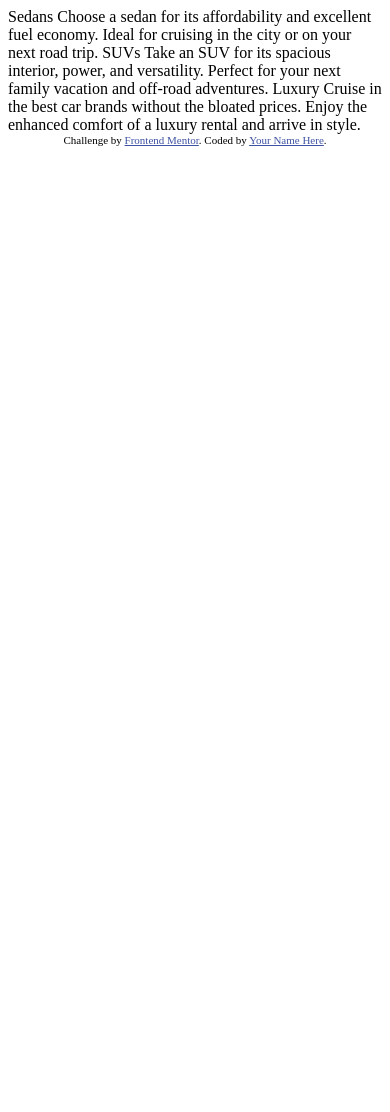
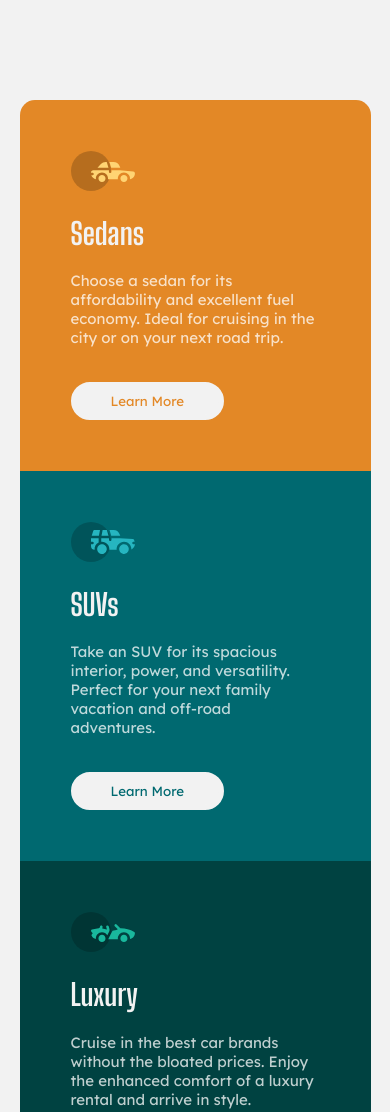
Before and after one commit to NOURisLIGHT/3-column-preview-card-component, a plain HTML site: page index.html in a window 390 px wide. Shown: the top 1112 px of the page. Before the commit the page ends 844 px from the top, so only its background shows below. Drawn offline with Linux system fonts and the light colour scheme.

Commit message:
mobile design done

```diff
--- /dev/null
+++ b/css/style.css
@@ -0,0 +1,70 @@
+:root {
+    --bright-org: hsl(31, 77%, 52%);
+    --dark-cyan: hsl(184, 100%, 22%);
+    --very-dark-cyan: hsl(179, 100%, 13%);
+    --paragraphs: hsla(0, 0%, 100%, 0.75);
+    --bg-head-button: hsl(0, 0%, 95%);
+}
+* {
+    box-sizing: border-box;
+    font-family: "Lexend Deca";
+    font-weight: 400;
+}
+body {
+    background-color: var(--bg-head-button);
+    font-size: 15px;
+    margin: 0;
+    position: relative;
+}
+.main-button {
+    margin: 20px 0 0;
+    border: 5px solid var(--bg-head-button);
+    background-color: var(--bg-head-button);
+    border-radius: 45px;
+    padding: 6px 35px;
+    text-transform: capitalize;
+}
+
+main {
+    margin: 100px auto;
+    width: 90%;
+    height: 1062px;
+    display: grid;
+    grid-template-rows: repeat(3, 1fr);
+}
+
+main .part1,
+main .part2,
+main .part3 {
+    padding: 51px;
+}
+main h1 {
+    color: var(--bg-head-button);
+    font-family: "Big Shoulders Display";
+    font-weight: 700;
+}
+main p {
+    color: var(--paragraphs);
+}
+main .part1 {
+    background-color: var(--bright-org);
+    border-top-left-radius: 15px;
+    border-top-right-radius: 15px;
+}
+main .part1 button {
+    color: var(--bright-org)
+}
+main .part2 {
+    background-color: var(--dark-cyan);
+}
+main .part2 button {
+    color: var(--dark-cyan)
+}
+main .part3 {
+    background-color: var(--very-dark-cyan);
+    border-bottom-left-radius: 15px;
+    border-bottom-right-radius: 15px;
+}
+main .part3 button {
+    color: var(--very-dark-cyan)
+}
--- a/index.html
+++ b/index.html
@@ -1,36 +1,79 @@
 <!DOCTYPE html>
 <html lang="en">
   <head>
-  <meta charset="UTF-8">
-  <meta name="viewport" content="width=device-width, initial-scale=1.0"> <!-- displays site properly based on user's device -->
+    <meta charset="UTF-8" />
+    <meta name="viewport" content="width=device-width, initial-scale=1.0" />
+    <!-- displays site properly based on user's device -->
 
-  <link rel="icon" type="image/png" sizes="32x32" href="./images/favicon-32x32.png">
+    <link rel="stylesheet" href="css/style.css" />
+    <link
+      rel="icon"
+      type="image/png"
+      sizes="32x32"
+      href="./images/favicon-32x32.png"
+    />
 
     <title>Frontend Mentor | 3-column preview card component</title>
 
+    <!-- Fonts -->
+    <link rel="preconnect" href="https://fonts.googleapis.com" />
+    <link rel="preconnect" href="https://fonts.gstatic.com" crossorigin />
+    <link
+      href="https://fonts.googleapis.com/css2?family=Lexend+Deca&display=swap"
+      rel="stylesheet"
+    />
+    <link
+      href="https://fonts.googleapis.com/css2?family=Big+Shoulders+Display:wght@700&display=swap"
+      rel="stylesheet"
+    />
+
     <!-- Feel free to remove these styles or customise in your own stylesheet 👍 -->
     <style>
-    .attribution { font-size: 11px; text-align: center; }
-    .attribution a { color: hsl(228, 45%, 44%); }
+      .attribution {
+        font-size: 11px;
+        text-align: center;
+      }
+      .attribution a {
+        color: hsl(228, 45%, 44%);
+      }
     </style>
   </head>
   <body>
-
-  Sedans
-  Choose a sedan for its affordability and excellent fuel economy. Ideal for cruising in the city
-  or on your next road trip.
-
-  SUVs
-  Take an SUV for its spacious interior, power, and versatility. Perfect for your next family vacation
-  and off-road adventures.
-
-  Luxury
-  Cruise in the best car brands without the bloated prices. Enjoy the enhanced comfort of a luxury
-  rental and arrive in style.
+    <main>
+      <div class="part1">
+        <div class="logo"><img src="images/icon-sedans.svg" alt="" /></div>
+        <h1>Sedans</h1>
+        <p>
+          Choose a sedan for its affordability and excellent fuel economy. Ideal
+          for cruising in the city or on your next road trip.
+        </p>
+        <button class="main-button">Learn more</button>
+      </div>
+      <div class="part2">
+        <div class="logo"><img src="images/icon-suvs.svg" alt="" /></div>
+        <h1>SUVs</h1>
+        <p>
+          Take an SUV for its spacious interior, power, and versatility. Perfect
+          for your next family vacation and off-road adventures.
+        </p>
+        <button class="main-button">Learn more</button>
+      </div>
+      <div class="part3">
+        <div class="logo"><img src="images/icon-luxury.svg" alt="" /></div>
+        <h1>Luxury</h1>
+        <p>
+          Cruise in the best car brands without the bloated prices. Enjoy the
+          enhanced comfort of a luxury rental and arrive in style.
+        </p>
+        <button class="main-button">Learn more</button>
+      </div>
+    </main>
 
     <div class="attribution">
-    Challenge by <a href="https://www.frontendmentor.io?ref=challenge" target="_blank">Frontend Mentor</a>.
-    Coded by <a href="#">Your Name Here</a>.
+      Challenge by
+      <a href="https://www.frontendmentor.io?ref=challenge" target="_blank"
+        >Frontend Mentor</a
+      >. Coded by <a href="#">Your Name Here</a>.
     </div>
   </body>
 </html>
```
Also changed, not shown: 1 other file. Lines whose indentation alone changed are shown as unchanged.
